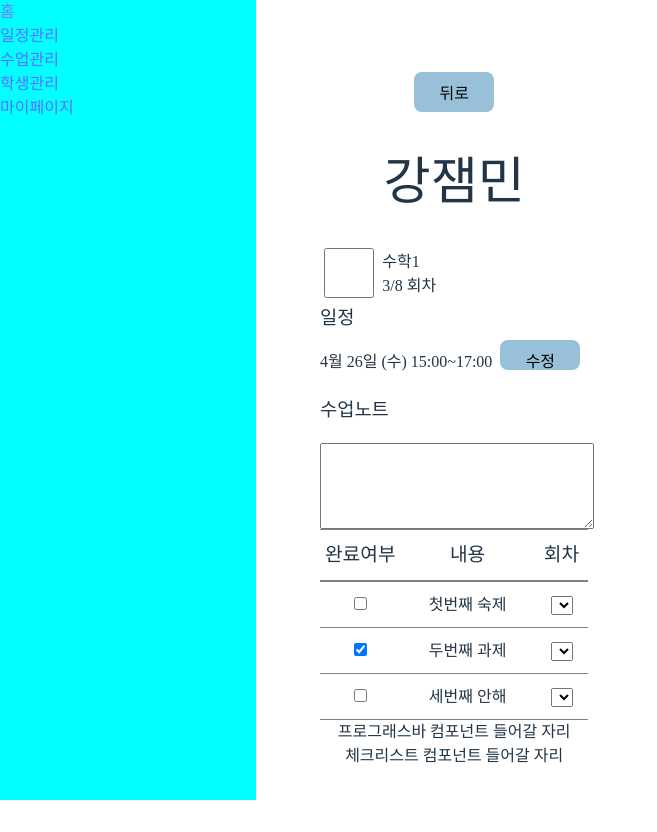
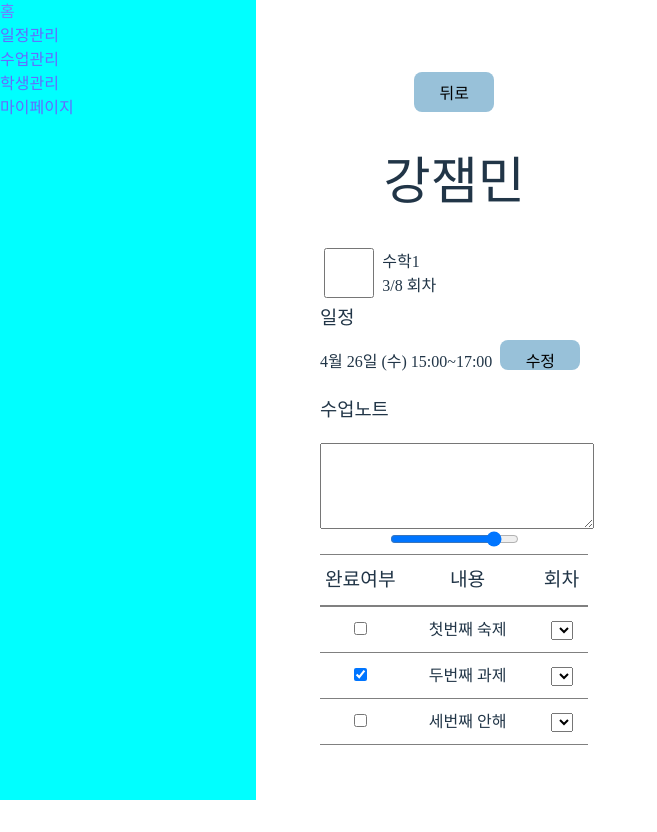
Before and after one commit to eugenieseo16/EduSetpo, a React (Vite) app in the folder frontend/: page /tutor/student/session-detail in a window 1280 px wide. Shown: the whole page, without its empty margins (0-657 px from the left). After the commit the page ends 809 px from the top, so only its background shows below. Built offline with nearby package versions, Linux system fonts and the light colour scheme.

Commit message:
Feat: 프로그래스 바 수정중

```diff
--- a/frontend/src/components/common/progressBar/ProgressBar.module.css
+++ b/frontend/src/components/common/progressBar/ProgressBar.module.css
@@ -1 +1,4 @@
-/*# sourceMappingURL=ProgressBar.module.css.map */
+.progressBar .rangeInput::-webkit-slider-thumb {
+  -webkit-appearance: none;
+  appearance: none;
+}/*# sourceMappingURL=ProgressBar.module.css.map */
--- a/frontend/src/components/common/progressBar/ProgressBar.module.scss
+++ b/frontend/src/components/common/progressBar/ProgressBar.module.scss
@@ -0,0 +1,10 @@
+.progressBar {
+  .rangeInput {
+    // -webkit-appearance: none;
+  }
+
+  .rangeInput::-webkit-slider-thumb {
+    -webkit-appearance: none;
+    appearance: none;
+  }
+}
--- a/frontend/src/components/common/progressBar/ProgressBar.tsx
+++ b/frontend/src/components/common/progressBar/ProgressBar.tsx
@@ -1,5 +1,9 @@
 import style from "./ProgressBar.module.css";
 
 export const ProgressBar = () => {
-  return <div className={style.progressBar}></div>;
+  return (
+    <div className={style.progressBar}>
+      <input className={style.rangeInput} type="range" value={85}></input>
+    </div>
+  );
 };
--- a/frontend/src/pages/sessionDetail/SessionDetail.tsx
+++ b/frontend/src/pages/sessionDetail/SessionDetail.tsx
@@ -4,6 +4,7 @@ import { SessionNote } from "../../components/sessionDetail/sessionNote/SessionN
 import { SessionSchedule } from "../../components/sessionDetail/sessionSchedule/SessionSchedule";
 import { SessionHeader } from "../../components/sessionDetail/sessionHeader/SessionHeader";
 import { CheckList } from "../../components/common/checkList/CheckList";
+import { ProgressBar } from "../../components/common/progressBar/ProgressBar";
 
 interface Notice {
   isCompleted: boolean;
@@ -44,6 +45,7 @@ export const SessionDetail = () => {
       <SessionHeader />
       <SessionSchedule />
       <SessionNote />
+      <ProgressBar />
       <CheckList
         data={notice}
         grid={"30% 50% 20%"}
@@ -51,8 +53,6 @@ export const SessionDetail = () => {
         type={"homework"}
         url={"/mypage/notice/n"}
       />
-      <div>프로그래스바 컴포넌트 들어갈 자리</div>
-      <div>체크리스트 컴포넌트 들어갈 자리</div>
     </div>
   );
 };
```
Also changed, not shown: 1 other file (tests, documents, lock files or other folders).
